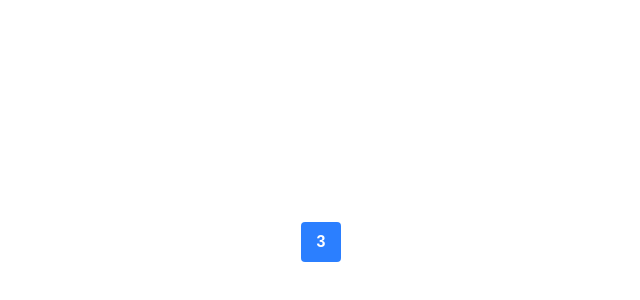
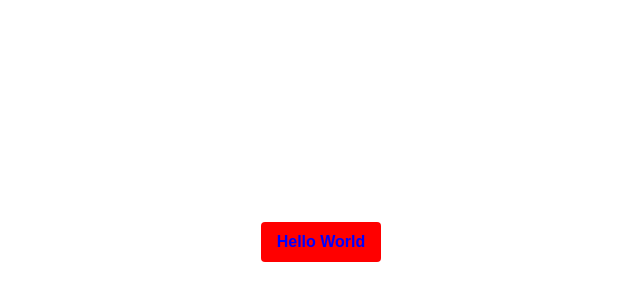
Before and after one commit to tomyok/curso-typescript-react, a Next.js app: page / in a window 1280 px wide. Shown: the part 158-458 px from the top of the page, without its empty margins (319-959 px from the left). Built offline with nearby package versions, Linux system fonts and the light colour scheme.

Commit message:
Agregando estilos css al componente button, con el type ButtonProps. Pasando como props los estilos.

```diff
--- a/src/app/page.tsx
+++ b/src/app/page.tsx
@@ -1,23 +1,23 @@
-type Numbers = 2 | 3 | 4;
-
 type ButtonProps = {
-  //padding: number[]
-  //padding: [number, number, number?]
-  padding: [Numbers]
+  backgroundColor?: string;
+  color: string;
+  text: string;
 }
 
-function Button({padding}: ButtonProps) {
-
+function Button({backgroundColor, color, text}: ButtonProps) {
 
   return (
-    <button className="btn">{padding}</button>
+    <button className="btn" style={{
+      backgroundColor,
+      color
+    }}>{text}</button>
   )
 }
 
 function page() {
   return (
     <div>
-      <Button padding={[3]}
+      <Button backgroundColor="red" color="blue" text="Hello World"
       />
     </div>
   )
```
